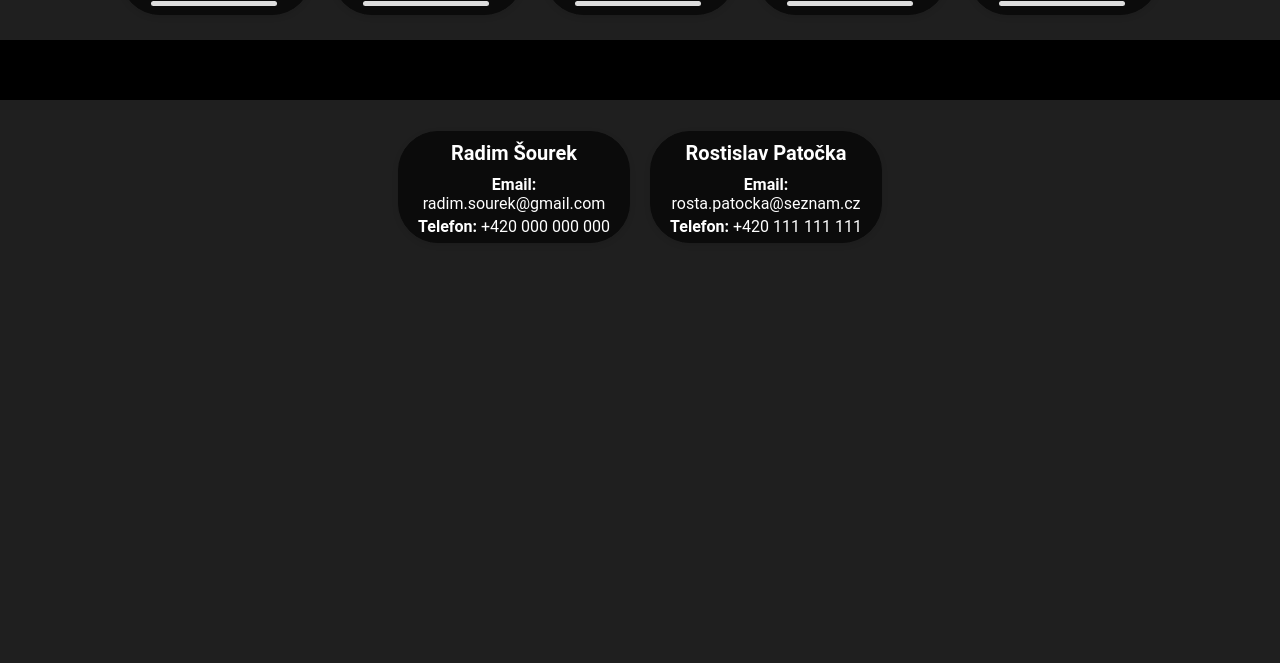
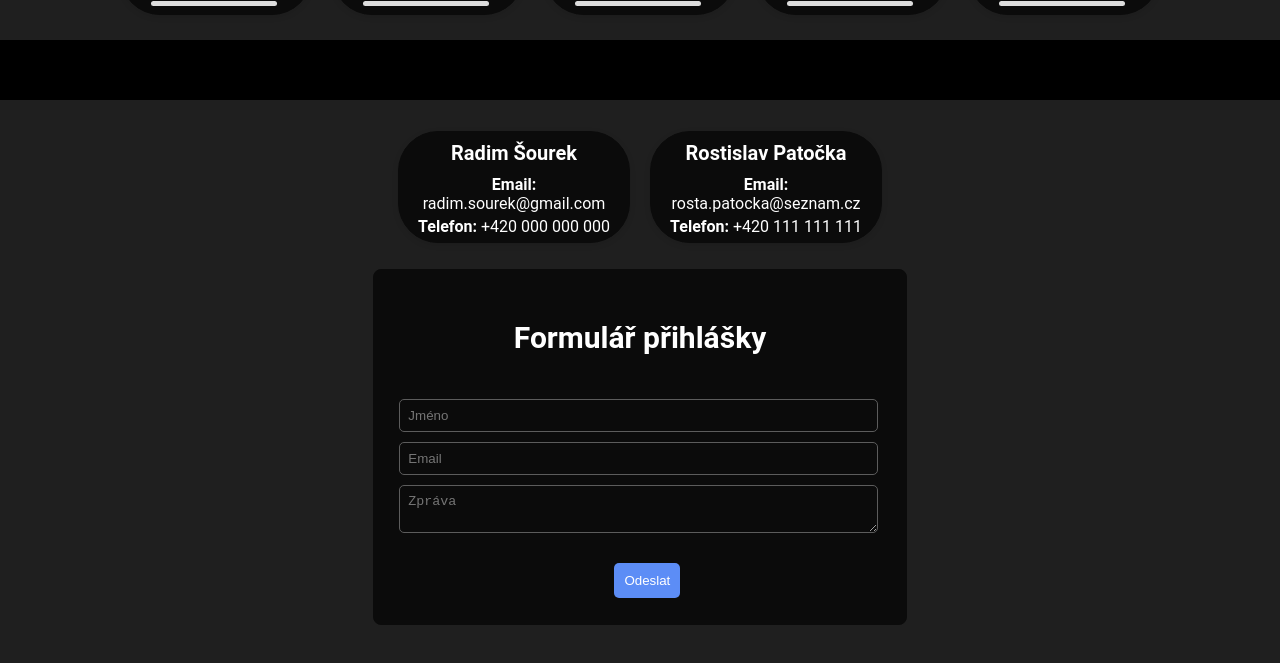
Before and after one commit to Midllock/Project_skola, a plain HTML site: page index.html in a window 1280 px wide. Shown: the part 700-1363 px from the top of the page. Before the commit the page ends 1043 px from the top, so only its background shows below. Drawn offline with Linux system fonts and the light colour scheme.

Commit message:
formular

```diff
--- a/index.css
+++ b/index.css
@@ -155,8 +155,44 @@ footer{
     border-color: rgb(31, 31, 31); /* Světlejší barva okraje při najetí myší */
     border-width: 2px; /* Zvýšení šířky okraje při najetí myší */
 }
+h4 {
+    color: white;
+    text-align: center;
+    font-size: 30px;
+}
+#prihlaska-container {
+    color: white;
+    border: 1px solid rgb(11, 11, 11);
+    padding: 10px;
+    border-radius: 8px;
+    width: 40%;
+    margin: 2% auto;
+    background-color:rgb(11, 11, 11);
+    margin-bottom: 5%;
+}
 
-.prihlaska{
-    margin-top: 50px;
-    margin-bottom: 100px;
+#prihlaska-container input,
+#prihlaska-container textarea {
+    background-color: rgb(11, 11, 11);
+    color: white;
+    width: 90%;
+    padding: 8px;
+    margin: 5px 0;
+    margin-left: 3%;
+    border-radius: 5px;
+    border: 1px solid rgb(92, 92, 92);
 }
+#prihlaska-container button {
+    margin-left: 45%;
+    margin-top:4%;
+    padding: 10px;
+    border: none;
+    background-color: #5c8df6;
+    color: white;
+    border-radius: 5px;
+    cursor: pointer;
+}
+
+#prihlaska-container button:hover {
+    background-color: black;
+}
--- a/index.html
+++ b/index.html
@@ -31,6 +31,16 @@ O víkendech pak naplno zažíváme adrenalin při zápasech v rámci ligy Česk
 <h3 id="kontakt">Kontakty</h3>
 <div class="kontakt-container" id="kontakt-container"></div>
 <div class="prihlaska"></div>
+<div id="prihlaska-container">
+    <h4>Formulář přihlášky</h4>
+    <form id="prihlaseniForm">
+        <input type="text" id="jmeno" placeholder="Jméno" required>
+        <input type="email" id="email" placeholder="Email" required>
+        <textarea id="zprava" placeholder="Zpráva" class="textarea" width="100%" required></textarea>
+        <button type="submit">Odeslat</button>
+    </form>
+    <ul id="seznamPrihlasek"></ul>
+</div>
 
     <footer>
     </footer>
--- a/script.js
+++ b/script.js
@@ -102,3 +102,31 @@ async function nacistKontakty(cesta) {
 }
 
 nacistKontakty("DATA/kontakty.json");
+
+class Prihlaska {
+    constructor(jmeno, email, zprava) {
+        this.jmeno = jmeno;
+        this.email = email;
+        this.zprava = zprava;
+    }
+}
+
+const seznamPrihlasek = [];
+const form = document.getElementById("prihlaseniForm");
+const ulSeznam = document.getElementById("seznamPrihlasek");
+
+form.addEventListener("submit", function(e) {
+    e.preventDefault();
+    const jmeno = document.getElementById("jmeno").value;
+    const email = document.getElementById("email").value;
+    const zprava = document.getElementById("zprava").value;
+
+    const novaPrihlaska = new Prihlaska(jmeno, email, zprava);
+    seznamPrihlasek.push(novaPrihlaska);
+
+    const li = document.createElement("li");
+    li.textContent = `Jméno: ${jmeno}, Email: ${email}, Zpráva: ${zprava}`;
+    ulSeznam.appendChild(li);
+
+    form.reset();
+});
```
